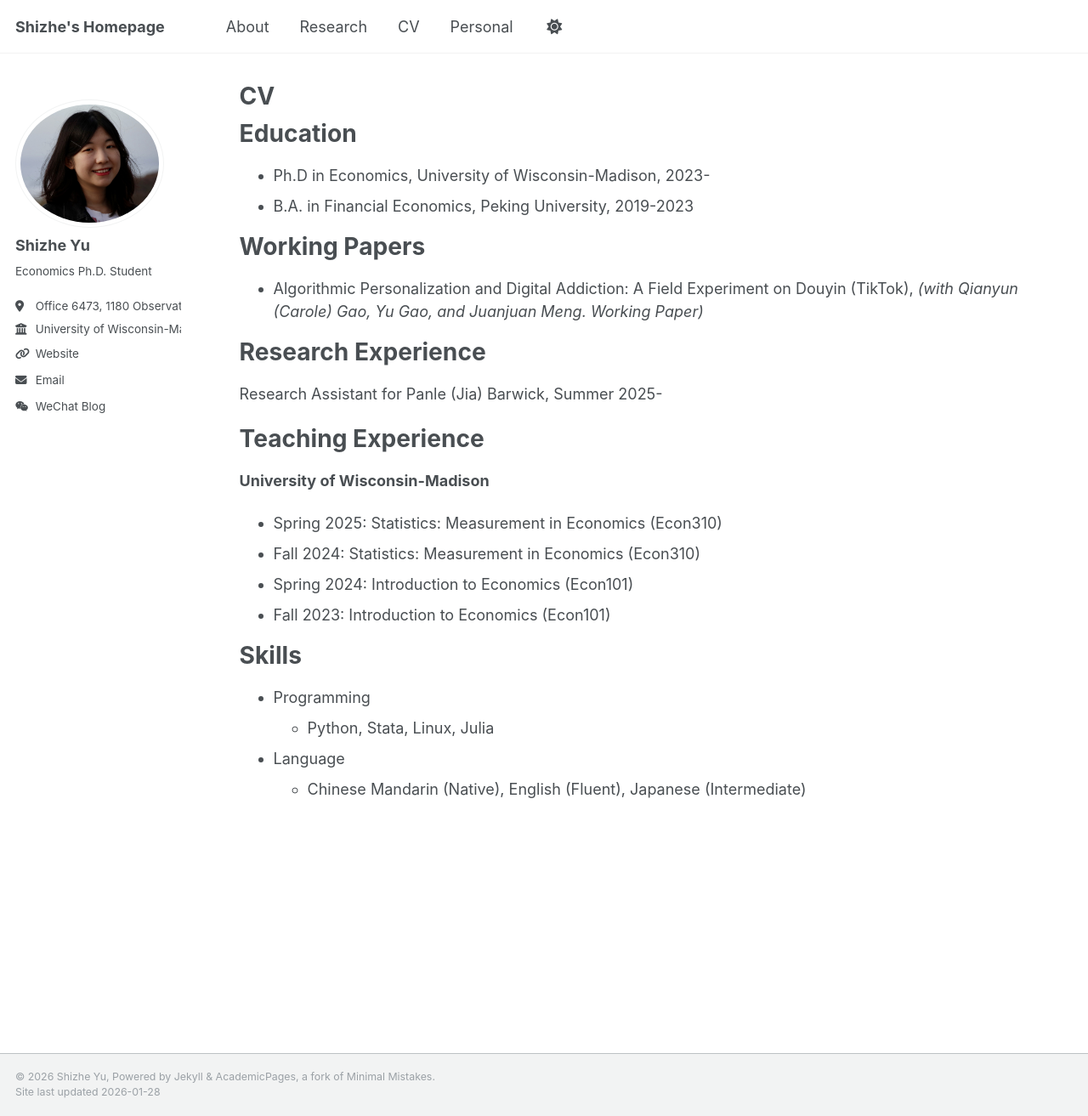
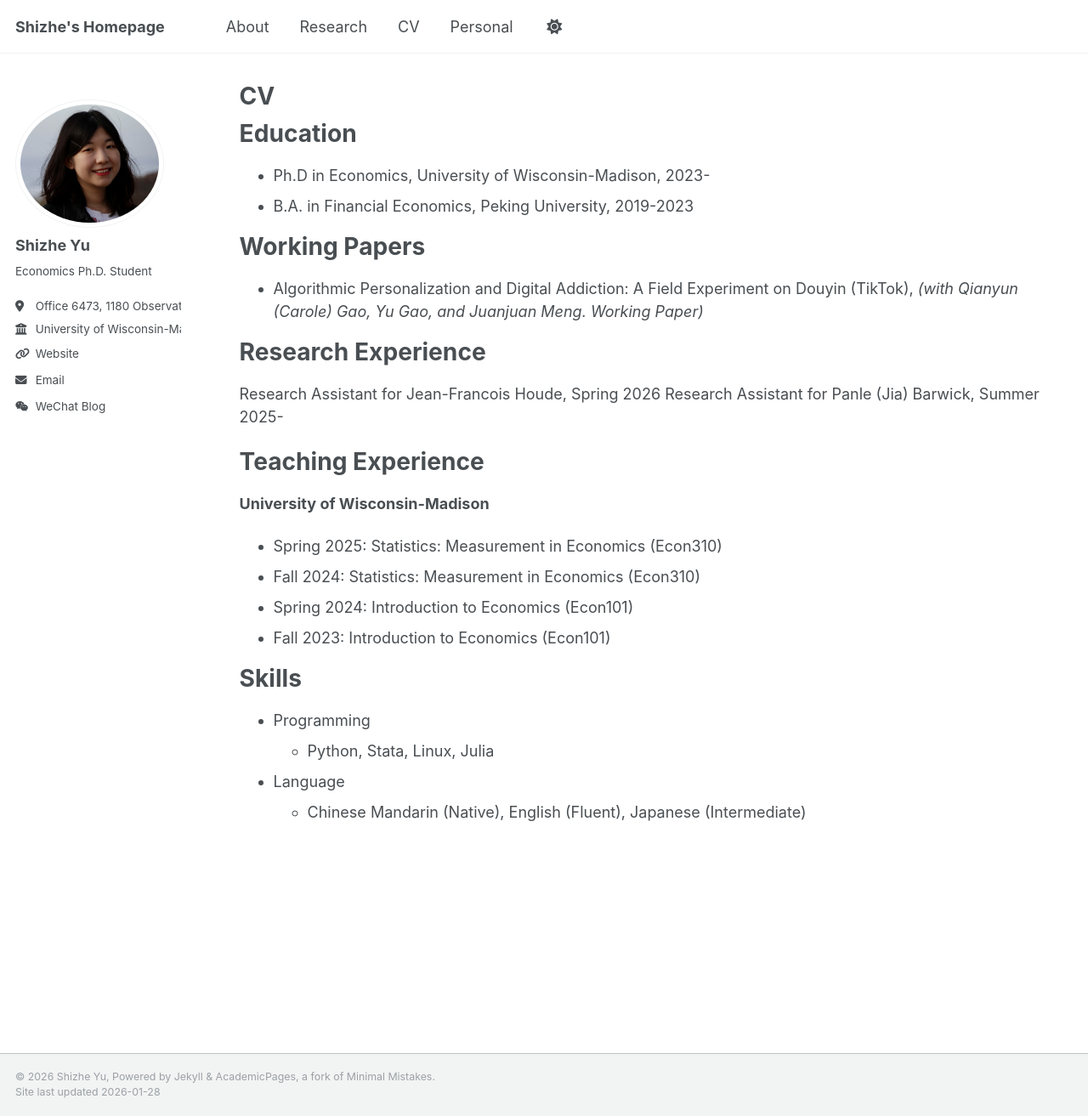
Before and after one commit to shizhe-yu/shizhe-yu.github.io, a Jekyll site: the page built from _pages/cv.md, in a window 1280 px wide and 1313 px high. Shown: the whole window at 85% size. Built offline with Jekyll 4.4.1, drawn with Linux system fonts in a browser that asks for light colours.

Commit message:
Update cv.md

```diff
--- a/_pages/cv.md
+++ b/_pages/cv.md
@@ -21,6 +21,7 @@ Working Papers
 
 Research Experience
 ======
+Research Assistant for Jean-Francois Houde, Spring 2026
 Research Assistant for Panle (Jia) Barwick, Summer 2025-
 
 Teaching Experience
```
